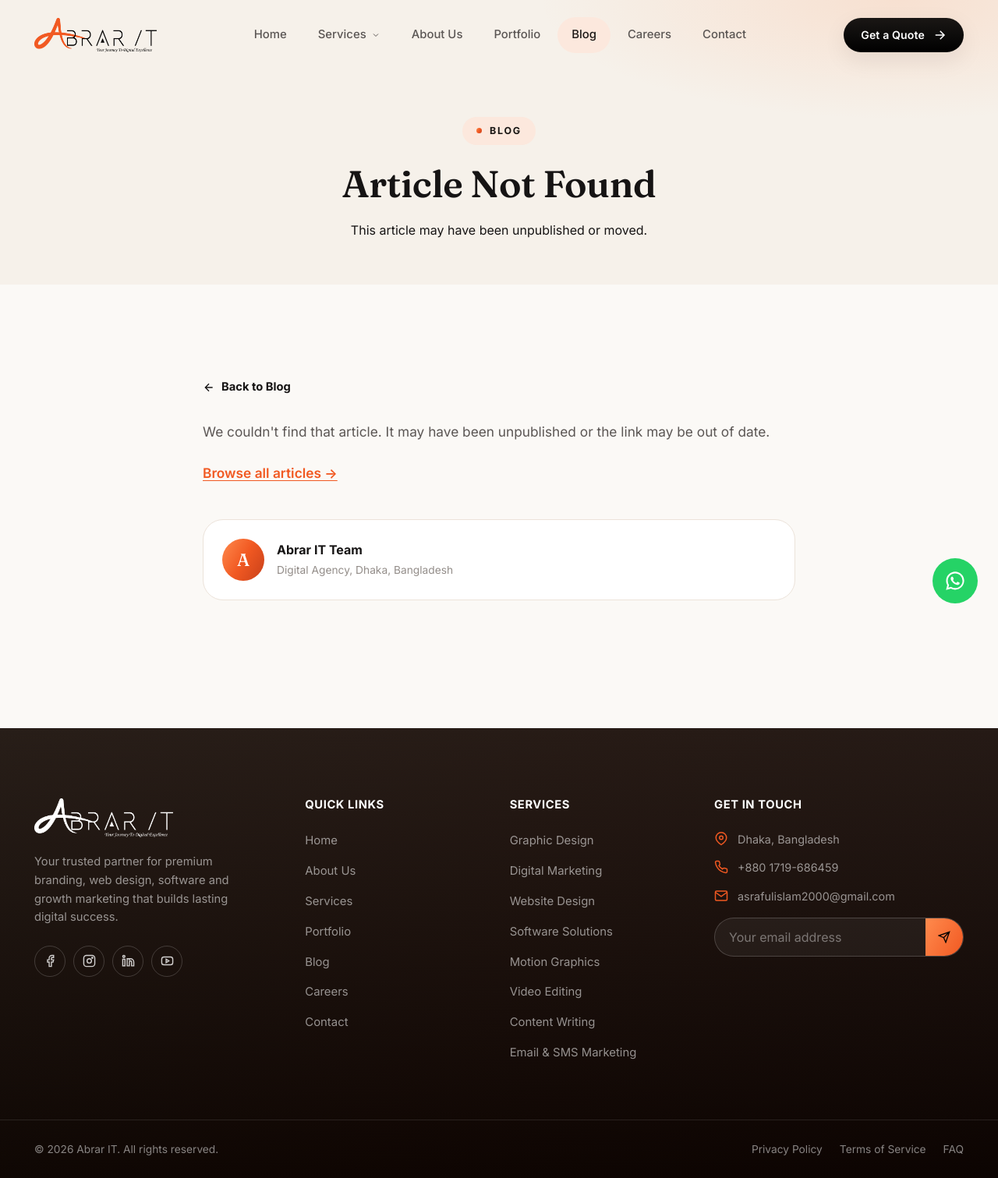
After one commit to adibaashrafinfo-source/AbrarIT, a PHP site: page /blog-post.html in a window 1280 px wide. The commit adds this page. Shown: the whole page at 78% size. Run offline with PHP 8.4, Linux system fonts and the light colour scheme.

Commit message:
Fix 3 code-review findings: CMS article pages, XSS, duplicated JS
1. CMS blog posts had no way to be read: blog.html's CMS-rendered
   cards linked "Read Article" to "#", and the post's full content
   (entered in cms/blog-form.php) was never rendered anywhere. Added:
   - cms/api.php: new `blog-post` resource, GET by slug, published only.
   - blog-post.html: a new page that reads ?slug= from the URL, fetches
     the post from the CMS API, and renders it in the same article
     layout as the static blog-*.html posts (title, category, date,
     content, injected BlogPosting JSON-LD), with a clear "not found"
     state if the slug is missing/unpublished/the API is unreachable.
   - cms-render.js now links each CMS blog card to
     blog-post.html?slug=<slug> instead of "#".
   Smoke-tested end-to-end against a local PHP server + SQLite
   stand-in and a static file server (to get real cross-origin fetch
   behavior): created a post via the admin form, confirmed the API
   returns it, and confirmed blog-post.html renders title/content
   correctly in a real browser (Playwright).

2. XSS via javascript: URLs in portfolio Live Site URL: FILTER_VALIDATE_URL
   accepts any URI scheme, including `javascript:`, and the value was
   rendered into an href with only HTML-entity escaping (which doesn't
   neutralize a javascript: scheme). Added is_safe_http_url() (checks
   scheme is explicitly http/https) and applied it: server-side in
   portfolio-form.php's validation (rejects non-http(s) URLs before
   they reach the database), server-side again in portfolio.php's
   admin list (defense-in-depth against a direct DB edit), and
   client-side in cms-render.js before ever building the href that
   visitors click.

3. Deduplicated the newsletter-signup button handler that was written
   almost identically in both main.js and footer.js. It's now one
   function, window.bindNewsletterBox(), defined in main.js and called
   from both main.js (for in-page newsletter boxes present at initial
   load) and footer.js (for the footer's newsletter box, injected
   after main.js's own binding pass already ran). Verified main.js is
   script-ordered before footer.js on all 23 pages, so the function is
   always defined by the time footer.js needs it.

All touched PHP re-linted (php -l), all touched JS re-checked
(node --check).

```diff
--- a/assets/js/footer.js
+++ b/assets/js/footer.js
@@ -95,14 +95,6 @@ document.addEventListener('DOMContentLoaded', () => {
 
   const nb = mount.querySelector('.newsletter-box');
   if (nb) {
-    const btn = nb.querySelector('button');
-    const input = nb.querySelector('input');
-    btn.addEventListener('click', () => {
-      if (input.value.trim()) {
-        input.value = '';
-        input.placeholder = 'Subscribed! Thank you.';
-        setTimeout(() => (input.placeholder = 'Your email address'), 3000);
-      }
-    });
+    window.bindNewsletterBox(nb);
   }
 });
--- a/assets/js/main.js
+++ b/assets/js/main.js
@@ -229,7 +229,7 @@ document.addEventListener('DOMContentLoaded', () => {
   }
 
   /* ---- Newsletter (static demo submit) ---- */
-  document.querySelectorAll('.newsletter-box').forEach(box => {
+  window.bindNewsletterBox = function bindNewsletterBox(box) {
     const btn = box.querySelector('button');
     const input = box.querySelector('input');
     btn.addEventListener('click', () => {
@@ -239,5 +239,6 @@ document.addEventListener('DOMContentLoaded', () => {
         setTimeout(() => (input.placeholder = 'Your email address'), 3000);
       }
     });
-  });
+  };
+  document.querySelectorAll('.newsletter-box').forEach(window.bindNewsletterBox);
 });
--- /dev/null
+++ b/blog-post.html
@@ -0,0 +1,168 @@
+<!DOCTYPE html>
+<html lang="en">
+<head>
+<meta charset="UTF-8">
+<meta name="viewport" content="width=device-width, initial-scale=1.0">
+<title id="page-title">Loading Article… — Abrar IT</title>
+<meta id="meta-description" name="description" content="Insights on branding, web design, software and digital marketing from Abrar IT.">
+<link rel="preconnect" href="https://fonts.googleapis.com">
+<link rel="preconnect" href="https://fonts.gstatic.com" crossorigin>
+<link href="https://fonts.googleapis.com/css2?family=Fraunces:opsz,wght@9..144,500;9..144,600;9..144,700&family=Inter:wght@400;500;600;700;800&display=swap" rel="stylesheet">
+<link rel="icon" href="assets/img/favicon-32.png" sizes="32x32" type="image/png">
+<link rel="icon" href="assets/img/favicon-16.png" sizes="16x16" type="image/png">
+<link rel="apple-touch-icon" href="assets/img/apple-touch-icon.png">
+<link rel="manifest" href="assets/site.webmanifest">
+<meta name="theme-color" content="#1A1715">
+<meta name="robots" content="noindex, follow">
+<link rel="stylesheet" href="assets/css/style.css">
+</head>
+<body>
+
+<div class="scroll-progress"></div>
+
+<header class="site-header">
+  <div class="container header-inner">
+    <a href="index.html" class="brand">
+      <img src="assets/img/logo.png" alt="Abrar IT — Your Journey To Digital Excellence" class="brand-logo" width="157" height="44">
+    </a>
+    <nav class="main-nav">
+      <ul>
+        <li class="nav-item"><a href="index.html" class="nav-link">Home</a></li>
+        <li class="nav-item has-dropdown">
+          <a href="services.html" class="nav-link">Services
+            <svg width="12" height="12" viewBox="0 0 24 24" fill="none" stroke="currentColor" stroke-width="2"><path d="M6 9l6 6 6-6"/></svg>
+          </a>
+          <div class="dropdown">
+            <a href="services.html#graphic-design">Graphic Design</a>
+            <a href="services.html#digital-marketing">Digital Marketing</a>
+            <a href="services.html#web-design">Website Design</a>
+            <a href="services.html#software">Software Solutions</a>
+            <a href="services.html#motion">Motion Graphics</a>
+            <a href="services.html#video">Video Editing</a>
+            <a href="services.html#content">Content Writing</a>
+            <a href="services.html#email">Email &amp; SMS Marketing</a>
+          </div>
+        </li>
+        <li class="nav-item"><a href="about.html" class="nav-link">About Us</a></li>
+        <li class="nav-item"><a href="portfolio.html" class="nav-link">Portfolio</a></li>
+        <li class="nav-item"><a href="blog.html" class="nav-link active">Blog</a></li>
+        <li class="nav-item"><a href="careers.html" class="nav-link">Careers</a></li>
+        <li class="nav-item"><a href="contact.html" class="nav-link">Contact</a></li>
+      </ul>
+    </nav>
+    <div class="header-actions">
+      <a href="contact.html" class="btn btn-primary btn-sm">Get a Quote
+        <svg viewBox="0 0 24 24" fill="none" stroke="currentColor" stroke-width="2"><path d="M5 12h14M13 5l7 7-7 7"/></svg>
+      </a>
+      <button class="nav-toggle" aria-label="Toggle menu"><span></span><span></span><span></span></button>
+    </div>
+  </div>
+</header>
+
+<section class="article-hero">
+  <div class="container">
+    <div id="post-loading">
+      <div class="eyebrow">Blog</div>
+      <h1>Loading article…</h1>
+    </div>
+    <div id="post-header" style="display:none;">
+      <div class="eyebrow" id="post-category">Blog</div>
+      <h1 id="post-title-h1"></h1>
+      <div class="article-byline"><span>Abrar IT Team</span><span class="dot"></span><span id="post-date"></span></div>
+      <div class="breadcrumb"><a href="index.html">Home</a><span class="sep">/</span><a href="blog.html">Blog</a><span class="sep">/</span><span id="post-breadcrumb"></span></div>
+    </div>
+    <div id="post-not-found" style="display:none;">
+      <div class="eyebrow">Blog</div>
+      <h1>Article Not Found</h1>
+      <p>This article may have been unpublished or moved.</p>
+    </div>
+  </div>
+</section>
+
+<section class="section">
+  <div class="container">
+    <div class="article-wrap">
+      <a href="blog.html" class="back-to-blog"><svg viewBox="0 0 24 24" fill="none" stroke="currentColor" stroke-width="2"><path d="M19 12H5M12 19l-7-7 7-7"/></svg>Back to Blog</a>
+
+      <div class="article-content" id="post-content">
+        <p>Loading…</p>
+      </div>
+
+      <div class="author-box">
+        <div class="avatar">A</div>
+        <div><b>Abrar IT Team</b><span>Digital Agency, Dhaka, Bangladesh</span></div>
+      </div>
+    </div>
+  </div>
+</section>
+
+<footer class="site-footer" id="footer-placeholder"></footer>
+
+<script src="assets/js/cms-config.js"></script>
+<script src="assets/js/main.js"></script>
+<script src="assets/js/footer.js"></script>
+<script>
+(async function () {
+  const params = new URLSearchParams(window.location.search);
+  const slug = params.get('slug');
+  const loadingEl = document.getElementById('post-loading');
+  const headerEl = document.getElementById('post-header');
+  const notFoundEl = document.getElementById('post-not-found');
+  const contentEl = document.getElementById('post-content');
+
+  function showNotFound() {
+    loadingEl.style.display = 'none';
+    notFoundEl.style.display = '';
+    contentEl.innerHTML = '<p>We couldn\'t find that article. It may have been unpublished or the link may be out of date.</p><p><a href="blog.html">Browse all articles →</a></p>';
+  }
+
+  const apiBase = window.CMS_API_BASE;
+  if (!slug || !apiBase) {
+    showNotFound();
+    return;
+  }
+
+  try {
+    const res = await fetch(`${apiBase.replace(/\/$/, '')}/api.php?resource=blog-post&slug=${encodeURIComponent(slug)}`, {
+      headers: { Accept: 'application/json' },
+    });
+    const data = await res.json();
+    if (!res.ok || !data.ok || !data.data) {
+      showNotFound();
+      return;
+    }
+
+    const post = data.data;
+    document.getElementById('page-title').textContent = `${post.title} — Abrar IT Blog`;
+    document.getElementById('meta-description').setAttribute('content', post.excerpt || post.title);
+    document.getElementById('post-category').textContent = post.category || 'Blog';
+    document.getElementById('post-title-h1').textContent = post.title;
+    document.getElementById('post-breadcrumb').textContent = post.title;
+    const d = post.published_at ? new Date(post.published_at.replace(' ', 'T')) : null;
+    document.getElementById('post-date').textContent = d && !isNaN(d.getTime())
+      ? d.toLocaleDateString('en-US', { month: 'short', day: 'numeric', year: 'numeric' })
+      : '';
+    contentEl.innerHTML = post.content || `<p>${post.excerpt || ''}</p>`;
+
+    loadingEl.style.display = 'none';
+    headerEl.style.display = '';
+
+    const ld = document.createElement('script');
+    ld.type = 'application/ld+json';
+    ld.textContent = JSON.stringify({
+      '@context': 'https://schema.org',
+      '@type': 'BlogPosting',
+      headline: post.title,
+      description: post.excerpt || '',
+      datePublished: post.published_at || '',
+      author: { '@type': 'Organization', name: 'Abrar IT' },
+      publisher: { '@type': 'Organization', name: 'Abrar IT' },
+    });
+    document.head.appendChild(ld);
+  } catch (err) {
+    showNotFound();
+  }
+})();
+</script>
+</body>
+</html>
--- a/cms/portfolio-form.php
+++ b/cms/portfolio-form.php
@@ -38,8 +38,8 @@ if ($_SERVER['REQUEST_METHOD'] === 'POST') {
     if ($item['title'] === '') {
         $errors[] = 'Title is required.';
     }
-    if ($item['project_url'] !== '' && !filter_var($item['project_url'], FILTER_VALIDATE_URL)) {
-        $errors[] = 'Live Site URL must be a valid URL (e.g. https://example.com).';
+    if ($item['project_url'] !== '' && !is_safe_http_url($item['project_url'])) {
+        $errors[] = 'Live Site URL must be a valid http:// or https:// web address.';
     }
     if ($item['thumb_label'] === '') {
         $item['thumb_label'] = mb_substr($item['title'], 0, 12);
--- a/cms/portfolio.php
+++ b/cms/portfolio.php
@@ -32,7 +32,7 @@ require __DIR__ . '/includes/layout_start.php';
       <tbody>
         <?php foreach ($items as $p): ?>
           <tr>
-            <td><strong><?= e($p['title']) ?></strong><?php if ($p['project_url']): ?><br><a href="<?= e($p['project_url']) ?>" target="_blank" rel="noopener" style="font-size:.78rem;color:var(--c-ink-faint);">↗ live site</a><?php endif; ?></td>
+            <td><strong><?= e($p['title']) ?></strong><?php if (is_safe_http_url($p['project_url'])): ?><br><a href="<?= e($p['project_url']) ?>" target="_blank" rel="noopener" style="font-size:.78rem;color:var(--c-ink-faint);">↗ live site</a><?php endif; ?></td>
             <td><?= e($p['category']) ?></td>
             <td><span class="badge badge-<?= e($p['status']) ?>"><?= e(ucfirst($p['status'])) ?></span></td>
             <td><?= (int) $p['sort_order'] ?></td>
```
Also changed, not shown: assets/js/cms-render.js (+14 -3 lines), cms/api.php (+15 -0 lines), cms/includes/helpers.php (+10 -0 lines).
